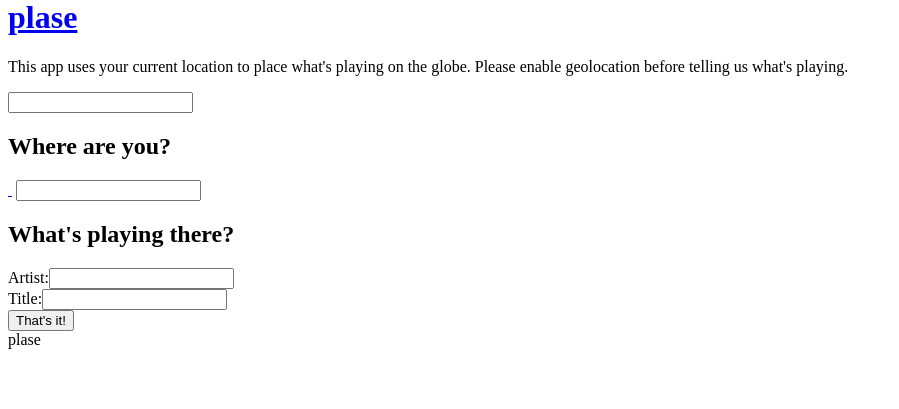
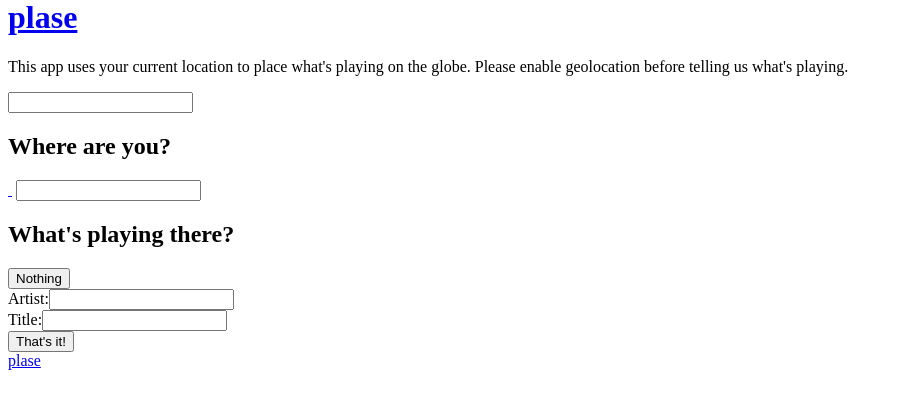
Before and after one commit to alex-moon/plase, a Django app: page /report/ in a window 1280 px wide. Shown: the part 22-431 px from the top of the page, without its empty margins (0-899 px from the left). Run offline with Django 3.2, Linux system fonts and the light colour scheme; some libraries are stand-ins or nearby versions.

Commit message:
You can now select "nothing" for "what's playing" and it'll take the place off the list - pretty cool

```diff
--- a/plays/forms.py
+++ b/plays/forms.py
@@ -5,7 +5,34 @@ from django.contrib.gis.geos import fromstr
 from django.contrib.gis.forms.fields import GeometryField
 
 class PlayForm(forms.ModelForm):
+    place = forms.ModelChoiceField(queryset=Place.objects.all(), widget=forms.HiddenInput)
     location = GeometryField(widget=forms.HiddenInput)
+    nothing = forms.BooleanField(widget=forms.HiddenInput)
+
+    def clean(self):
+        cleaned_data = super(PlayForm, self).clean()
+
+        nothing = cleaned_data.get("nothing")
+        artist = cleaned_data.get("artist")
+        title = cleaned_data.get("title")
+
+        if nothing:
+            del cleaned_data["artist"]
+            del cleaned_data["title"]
+            cleaned_data["nothing"] = True # normalise for consistency's sake
+
+        else:
+            del self._errors["nothing"] # 'False' != False (shakes fist at HiddenInput)
+            cleaned_data["nothing"] = False
+
+            msg = u"This field is required"
+            if not artist:
+                self._errors["artist"] = self.error_class([msg])
+            if not title:
+                self._errors["title"] = self.error_class([msg])
+
+        return cleaned_data
+
     class Meta:
         model = Play
 
--- a/plays/models.py
+++ b/plays/models.py
@@ -14,11 +14,11 @@ class Place(models.Model):
 
 class Play(models.Model):
     place = models.ForeignKey(Place)
-    artist = models.CharField(max_length=80, blank=False)
-    title = models.CharField(max_length=100, blank=False)
+    artist = models.CharField(max_length=80, blank=True)
+    title = models.CharField(max_length=100, blank=True)
     location = PointField()
     started = models.DateTimeField(auto_now_add=True)
-    nothing = models.BooleanField(default=False)
+    nothing = models.BooleanField()
 
     objects = GeoManager()
 
--- a/plays/views.py
+++ b/plays/views.py
@@ -20,6 +20,9 @@ def poll(request):
     return render(request, 'poll.html', {'plays' : plays})
 
 def report(request):
+    # @todo: better to ask forgiveness than take permission
+    place_form = None
+    place_name = ''
     if request.method == "POST":
         if 'summary' in request.POST:
             place = Place.objects.get(id=request.POST['place'])
@@ -28,6 +31,8 @@ def report(request):
                 place_form.save()
             except ValueError:
                 pass
+        if 'place_name' in request.POST:
+            place_name = request.POST['place_name']
         form = forms.PlayForm(request.POST)
         try:
             form.save()
@@ -36,8 +41,8 @@ def report(request):
             pass
     else:
         form = forms.PlayForm()
-        place_form = None
-    return render(request, 'report.html', {'form' : form, 'place_form' : place_form})
+
+    return render(request, 'report.html', { 'form' : form, 'place_form' : place_form, 'place_name' : place_name })
 
 def addPlace(request):
     place_name = request.GET['place-name']
--- a/templates/base.html
+++ b/templates/base.html
@@ -10,7 +10,7 @@
 {% block head %}<!-- javascript etc -->{% endblock %}
 <title>{% block pagetitle %}{{ pagetitle }}{% endblock %} | plase</title>
 </head>
-<body class="{% block bodyClass %}plase{% endblock %}">
+<body class="{% block bodyClass %}plase{% endblock %}" id="top">
     <div id="wrapper">
     <header>
         <h1><a href="/">plase</a></h1>
@@ -22,7 +22,7 @@
     <div class="push"><!-- bullshit hack to make the footer stick to the bottom --></div>
     </div><!-- wrapper -->
     <footer>
-        plase
+        <a href="#top">plase</a>
     </footer>
 </body>
 </html>
--- a/templates/report.html
+++ b/templates/report.html
@@ -12,6 +12,9 @@ This app uses your current location to place what's playing on the globe.
 Please enable geolocation before telling us what's playing.
 </p>
 
+<!--ul class="error">{{ form.errors }}</ul>
+<ul class="error">{{ place_form.errors }}</ul-->
+
 <form id="report" method="post">
 {% csrf_token %}
 {{ form.location }}
@@ -24,7 +27,7 @@ Please enable geolocation before telling us what's playing.
 <div id="place-details">
 {% if place_form %}
 
-<input type="hidden" name="place" id="place" value="{{ form.place.value }}" />
+{{ form.place }}
 <div class="no-label-input{% if place_form.name.errors %} error{% endif %}">{{ place_form.name }}</div>
 <h2>Tell us about it</h2>
 <div class="input">{{ place_form.summary }}</div>
@@ -33,11 +36,11 @@ Please enable geolocation before telling us what's playing.
 
 {% else %}
 
-<input type="hidden" name="place" id="place" value="" />
+{{ form.place }}
 <div class="search-or-add-input{% if form.place.errors %} error{% endif %}">
 <div class="box">
 <a id="add-a-place" class="add" href="javascript:void(0)" onclick="report.addPlace()" title="Add a place">&nbsp;</a>
-<input class="search" type="text" name="place_name" id="place-name" />
+<input class="search" type="text" name="place_name" id="place-name" value="{{ place_name }}" />
 </div><!-- box -->
 </div><!-- search-or-add-input -->
 
@@ -46,8 +49,14 @@ Please enable geolocation before telling us what's playing.
 
 
 <h2>What's playing there?</h2>
+<div id="nothing">
+{{ form.nothing }}
+<input type="button" value="Nothing" onclick="report.toggleNothing()" id="nothing-button"{% if form.nothing.value %} class="on"{% endif %} />
+</div><!-- nothing -->
+<div id="something"{% if form.nothing.value %} style="display: none"{% endif %}>
 <div class="input{% if form.artist.errors %} error{% endif %}">{{ form.artist.label_tag }}{{ form.artist }}</div>
 <div class="input{% if form.title.errors %} error{% endif %}">{{ form.title.label_tag }}{{ form.title }}</div>
+</div><!-- something -->
 <div class="submit"><input type="submit" value="That's it!" /></div>
 </form>
 </div>
```
Also changed, not shown: assets/report.js (+12 -1 lines), assets/style.css (+24 -0 lines).
